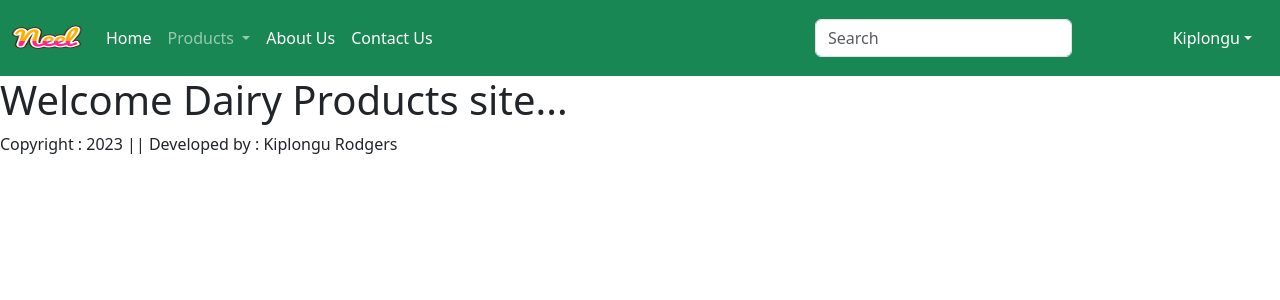
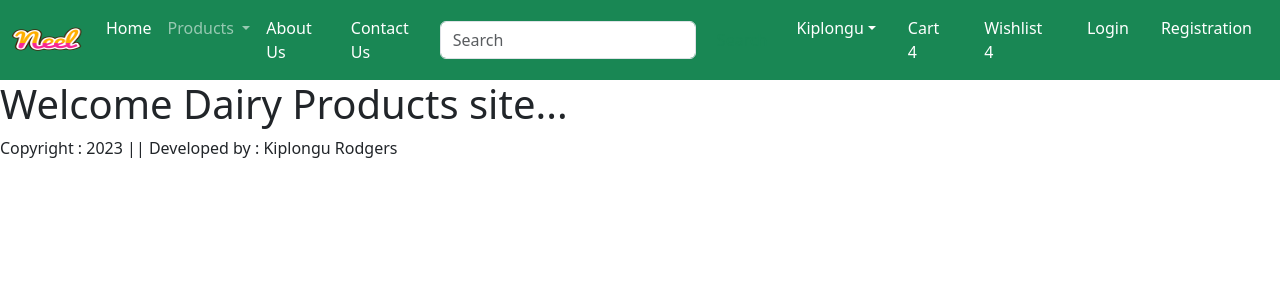
Before and after one commit to kiplongu/eCommerce-Website, a Django app: page / in a window 1280 px wide. Shown: the top 300 px of the page. Run offline with Django 4.2, Linux system fonts and the light colour scheme.

Commit message:
Added cart, login and registration feature

```diff
--- a/eCommerce/app/templates/app/base.html
+++ b/eCommerce/app/templates/app/base.html
@@ -71,7 +71,18 @@
                     <li><a class="dropdown-item" href="#">Change Password</a></li>
                     <li><a class="dropdown-item" href="#">Logout</a></li>
                 </ul>
-
+            </li>
+            <li class="nav-item mx-2">
+                <a href="#" class="nav-link text-white">Cart 4</a>
+            </li>
+            <li class="nav-item mx-2">
+                <a href="#" class="nav-link text-white">Wishlist 4</a>
+            </li>
+            <li class="nav-item mx-2">
+                <a href="#" class="nav-link text-white">Login</a>
+            </li>
+            <li class="nav-item mx-2">
+                <a href="#" class="nav-link text-white">Registration</a>
             </li>
           </ul>
         </div>
```
